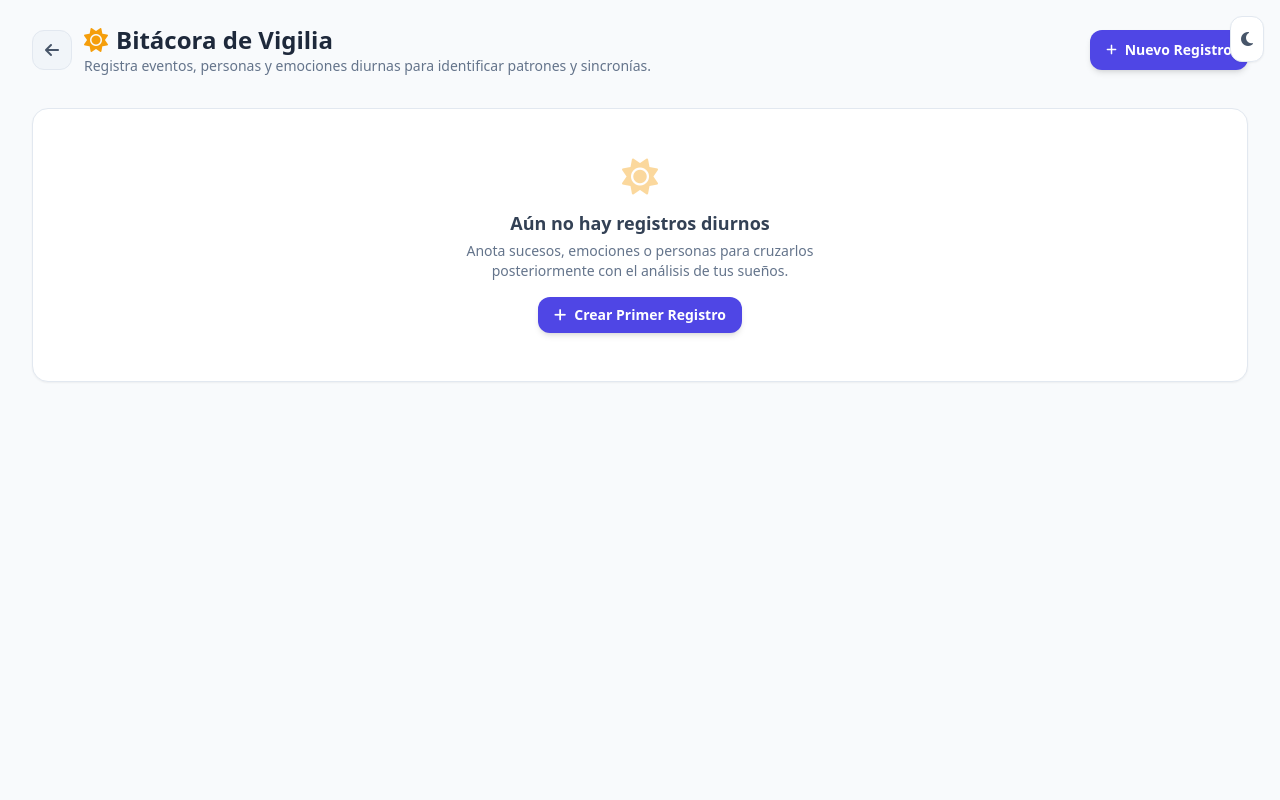
After one commit to TasconLD/diario_suenos, a Flask app: page /vigilia in a window 1280 px wide. The commit adds this page. Run offline with Flask 3, Linux system fonts and the light colour scheme; the visitor is signed in with stand-in values (Sample User, id 1); data that the repository does not hold is empty; some libraries are stand-ins or nearby versions.

Commit message:
feat(vigilia): agregar vista de bitácora de vigilia y traducción ES/EN

```diff
--- a/routes/main.py
+++ b/routes/main.py
@@ -22,9 +22,14 @@ from models import (
     obtener_estadisticas,
     actualizar_racha_usuario,
     verificar_y_otorgar_logros,
-    obtener_estado_logros_usuario
+    obtener_estado_logros_usuario,
+    crear_registro_vigilia,
+    obtener_registros_vigilia_usuario,
+    eliminar_registro_vigilia
 )
 from translations import translate
+
+
 
 # BLOQUE: Inicialización del Blueprint principal
 main_bp = Blueprint('main', __name__)
@@ -1404,3 +1409,68 @@ def cambiar_idioma(lang):
     # Redirigir a la página donde estaba el usuario (o al home por defecto)
     referrer = request.referrer or url_for('main.index')
     return redirect(referrer)
+
+# BLOQUE: Bitácora de Vigilia - Gestión de registros de la vida real
+@main_bp.route('/vigilia')
+def vista_vigilia():
+    if 'usuario_id' not in session:
+        return redirect(url_for('auth.login'))
+
+    usuario_id = session['usuario_id']
+    fecha_hoy = date.today().strftime('%Y-%m-%d')
+    registros = obtener_registros_vigilia_usuario(usuario_id)
+
+    with obtener_conexion() as conn:
+        with conn.cursor(cursor_factory=RealDictCursor) as cursor:
+            cursor.execute("SELECT id, usuario, email, racha_actual FROM usuarios WHERE id = %s;", (usuario_id,))
+            usuario_actual = cursor.fetchone()
+
+    return render_template(
+        'vigilia.html',
+        registros=registros,
+        usuario=usuario_actual,
+        usuario_nombre=session.get('usuario_nombre', 'Usuario'),
+        fecha_hoy=fecha_hoy
+    )
+
+@main_bp.route('/vigilia/nuevo', methods=['POST'])
+def guardar_vigilia():
+    if 'usuario_id' not in session:
+        return jsonify({'success': False, 'error': 'Usuario no autenticado'}), 401
+
+    usuario_id = session['usuario_id']
+    titulo = request.form.get('titulo', '').strip()
+    descripcion = request.form.get('descripcion', '').strip()
+    fecha = request.form.get('fecha') or date.today().strftime('%Y-%m-%d')
+    estado_animo = request.form.get('estado_animo') or None
+    personas_clave = request.form.get('personas_clave', '').strip() or None
+    eventos_clave = request.form.get('eventos_clave', '').strip() or None
+
+    if not titulo or not descripcion:
+        return jsonify({'success': False, 'error': 'El título y la descripción son obligatorios.'}), 400
+
+    try:
+        nuevo_id = crear_registro_vigilia(
+            usuario_id=usuario_id,
+            fecha=fecha,
+            titulo=titulo,
+            descripcion=descripcion,
+            estado_animo=estado_animo,
+            personas_clave=personas_clave,
+            eventos_clave=eventos_clave
+        )
+        return jsonify({'success': True, 'id': nuevo_id, 'message': 'Registro guardado con éxito.'})
+    except Exception as e:
+        return jsonify({'success': False, 'error': str(e)}), 500
+
+@main_bp.route('/vigilia/eliminar/<int:registro_id>', methods=['DELETE', 'POST'])
+def eliminar_vigilia(registro_id):
+    if 'usuario_id' not in session:
+        return jsonify({'success': False, 'error': 'Usuario no autenticado'}), 401
+
+    usuario_id = session['usuario_id']
+    try:
+        eliminar_registro_vigilia(registro_id, usuario_id)
+        return jsonify({'success': True, 'message': 'Registro eliminado correctamente.'})
+    except Exception as e:
+        return jsonify({'success': False, 'error': str(e)}), 500
--- /dev/null
+++ b/templates/vigilia.html
@@ -0,0 +1,212 @@
+{% extends "base.html" %}
+
+{% block title %}{{ _('vigilia_title') }} - Control Onírico{% endblock %}
+
+{% block head %}
+<!-- CDNs de rescate para asegurar Tailwind CSS y FontAwesome -->
+<script src="https://cdn.tailwindcss.com"></script>
+<link rel="stylesheet" href="https://cdnjs.cloudflare.com/ajax/libs/font-awesome/6.4.0/css/all.min.css">
+<script>
+    tailwind.config = {
+        darkMode: 'class',
+        theme: {
+            extend: {
+                colors: {
+                    indigo: { 500: '#6366f1', 600: '#4f46e5' },
+                    amber: { 500: '#f59e0b' }
+                }
+            }
+        }
+    }
+</script>
+{% endblock %}
+
+{% block content %}
+<div class="max-w-7xl mx-auto px-4 sm:px-6 lg:px-8 py-6">
+    <!-- Encabezado con Botón de Regreso -->
+    <div class="flex flex-col sm:flex-row sm:items-center justify-between gap-4 mb-8">
+        <div class="flex items-center gap-3">
+            <a href="{{ url_for('main.index') }}"
+               class="flex items-center justify-center w-10 h-10 rounded-xl bg-slate-100 dark:bg-slate-800 text-slate-600 dark:text-slate-300 hover:bg-slate-200 dark:hover:bg-slate-700 border border-slate-200 dark:border-slate-700 transition"
+               title="{{ _('vigilia_back_dashboard') }}">
+                <i class="fa-solid fa-arrow-left"></i>
+            </a>
+            <div>
+                <h2 class="text-2xl font-bold text-slate-800 dark:text-slate-100 flex items-center gap-2">
+                    <i class="fa-solid fa-sun text-amber-500"></i> {{ _('vigilia_header_title') }}
+                </h2>
+                <p class="text-slate-500 dark:text-slate-400 text-xs sm:text-sm">{{ _('vigilia_header_subtitle') }}</p>
+            </div>
+        </div>
+        <button onclick="document.getElementById('modal-nueva-vigilia').classList.remove('hidden')"
+                class="bg-indigo-600 hover:bg-indigo-500 text-white font-semibold text-xs sm:text-sm px-4 py-2.5 rounded-xl transition shadow-md flex items-center justify-center gap-2 cursor-pointer">
+            <i class="fa-solid fa-plus text-xs"></i> {{ _('vigilia_btn_new') }}
+        </button>
+    </div>
+
+    <!-- Grid de Registros -->
+    <div class="grid grid-cols-1 md:grid-cols-2 lg:grid-cols-3 gap-4" id="contenedor-vigilia">
+        {% if registros %}
+            {% for r in registros %}
+            <div class="bg-white dark:bg-slate-800/80 rounded-2xl p-5 border border-slate-200 dark:border-slate-700 shadow-sm flex flex-col justify-between" id="tarjeta-vigilia-{{ r.id }}">
+                <div>
+                    <div class="flex items-center justify-between mb-3">
+                        <span class="text-xs font-semibold px-2.5 py-1 rounded-lg bg-slate-100 dark:bg-slate-700 text-slate-600 dark:text-slate-300 border border-slate-200 dark:border-slate-600">
+                            <i class="fa-regular fa-calendar mr-1 text-indigo-500"></i>{{ r.fecha }}
+                        </span>
+                        {% if r.estado_animo %}
+                        <span class="text-xs font-semibold px-2.5 py-1 rounded-lg bg-amber-500/10 text-amber-600 dark:text-amber-400 border border-amber-500/20">
+                            {{ _('vigilia_mood_label') }}: {{ r.estado_animo }}/5
+                        </span>
+                        {% endif %}
+                    </div>
+
+                    <h3 class="text-lg font-bold text-slate-800 dark:text-slate-100 mb-2">{{ r.titulo }}</h3>
+                    <p class="text-slate-600 dark:text-slate-300 text-xs sm:text-sm leading-relaxed whitespace-pre-line mb-4">{{ r.descripcion }}</p>
+
+                    {% if r.personas_clave or r.eventos_clave %}
+                    <div class="border-t border-slate-100 dark:border-slate-700/60 pt-3 text-xs space-y-1.5 text-slate-500 dark:text-slate-400">
+                        {% if r.personas_clave %}
+                        <div class="flex items-center gap-1.5"><i class="fa-solid fa-users text-indigo-500"></i><strong>{{ _('vigilia_people_label') }}:</strong> {{ r.personas_clave }}</div>
+                        {% endif %}
+                        {% if r.eventos_clave %}
+                        <div class="flex items-center gap-1.5"><i class="fa-solid fa-bolt text-amber-500"></i><strong>{{ _('vigilia_signals_label') }}:</strong> {{ r.eventos_clave }}</div>
+                        {% endif %}
+                    </div>
+                    {% endif %}
+                </div>
+
+                <div class="border-t border-slate-100 dark:border-slate-700/60 pt-3 mt-4 flex justify-end">
+                    <button onclick="eliminarVigilia({{ r.id }})" class="text-red-500 hover:text-red-600 p-1.5 rounded-lg hover:bg-red-50 dark:hover:bg-red-500/10 transition cursor-pointer" title="{{ _('vigilia_delete') }}">
+                        <i class="fa-solid fa-trash-can text-sm"></i>
+                    </button>
+                </div>
+            </div>
+            {% endfor %}
+        {% else %}
+            <div class="col-span-full text-center py-12 bg-white dark:bg-slate-800/80 rounded-2xl border border-slate-200 dark:border-slate-700 shadow-sm p-6">
+                <i class="fa-solid fa-sun text-4xl text-amber-500/40 mb-3"></i>
+                <h3 class="text-lg font-bold text-slate-700 dark:text-slate-200">{{ _('vigilia_empty_title') }}</h3>
+                <p class="text-slate-500 dark:text-slate-400 text-xs sm:text-sm mt-1 max-w-md mx-auto">{{ _('vigilia_empty_desc') }}</p>
+                <button onclick="document.getElementById('modal-nueva-vigilia').classList.remove('hidden')"
+                        class="mt-4 bg-indigo-600 hover:bg-indigo-500 text-white font-semibold text-xs sm:text-sm px-4 py-2 rounded-xl transition shadow-md inline-flex items-center gap-2 cursor-pointer">
+                    <i class="fa-solid fa-plus"></i> {{ _('vigilia_btn_create_first') }}
+                </button>
+            </div>
+        {% endif %}
+    </div>
+</div>
+
+<!-- MODAL FLOTANTE -->
+<div id="modal-nueva-vigilia" class="fixed inset-0 bg-slate-900/60 backdrop-blur-sm z-50 flex items-center justify-center p-4 hidden">
+    <div class="bg-white dark:bg-slate-800 rounded-2xl border border-slate-200 dark:border-slate-700 shadow-2xl w-full max-w-lg overflow-hidden">
+        <div class="flex items-center justify-between px-6 py-4 border-b border-slate-100 dark:border-slate-700">
+            <h3 class="text-lg font-bold text-slate-800 dark:text-slate-100 flex items-center gap-2">
+                <i class="fa-solid fa-feather-pointed text-indigo-500"></i> {{ _('vigilia_modal_title') }}
+            </h3>
+            <button onclick="document.getElementById('modal-nueva-vigilia').classList.add('hidden')" class="text-slate-400 hover:text-slate-600 dark:hover:text-slate-200 cursor-pointer">
+                <i class="fa-solid fa-xmark text-lg"></i>
+            </button>
+        </div>
+
+        <form id="form-nueva-vigilia" class="p-6 space-y-4">
+            <div>
+                <label class="block text-xs font-bold text-slate-700 dark:text-slate-300 mb-1">{{ _('vigilia_field_title') }}</label>
+                <input type="text" name="titulo" class="w-full bg-slate-50 dark:bg-slate-900 border border-slate-200 dark:border-slate-700 rounded-xl px-3 py-2 text-xs sm:text-sm text-slate-800 dark:text-slate-100 focus:outline-none focus:ring-2 focus:ring-indigo-500" placeholder="{{ _('vigilia_ph_title') }}" required>
+            </div>
+
+            <div class="grid grid-cols-1 sm:grid-cols-2 gap-3">
+                <div>
+                    <label class="block text-xs font-bold text-slate-700 dark:text-slate-300 mb-1">{{ _('vigilia_field_date') }}</label>
+                    <input type="date" name="fecha" value="{{ fecha_hoy }}" class="w-full bg-slate-50 dark:bg-slate-900 border border-slate-200 dark:border-slate-700 rounded-xl px-3 py-2 text-xs sm:text-sm text-slate-800 dark:text-slate-100 focus:outline-none focus:ring-2 focus:ring-indigo-500" required>
+                </div>
+                <div>
+                    <label class="block text-xs font-bold text-slate-700 dark:text-slate-300 mb-1">{{ _('vigilia_field_mood') }}</label>
+                    <select name="estado_animo" class="w-full bg-slate-50 dark:bg-slate-900 border border-slate-200 dark:border-slate-700 rounded-xl px-3 py-2 text-xs sm:text-sm text-slate-800 dark:text-slate-100 focus:outline-none focus:ring-2 focus:ring-indigo-500">
+                        <option value="">{{ _('vigilia_select_option') }}</option>
+                        <option value="5">5 - {{ _('vigilia_mood_5') }}</option>
+                        <option value="4">4 - {{ _('vigilia_mood_4') }}</option>
+                        <option value="3">3 - {{ _('vigilia_mood_3') }}</option>
+                        <option value="2">2 - {{ _('vigilia_mood_2') }}</option>
+                        <option value="1">1 - {{ _('vigilia_mood_1') }}</option>
+                    </select>
+                </div>
+            </div>
+
+            <div>
+                <label class="block text-xs font-bold text-slate-700 dark:text-slate-300 mb-1">{{ _('vigilia_field_desc') }}</label>
+                <textarea name="descripcion" rows="3" class="w-full bg-slate-50 dark:bg-slate-900 border border-slate-200 dark:border-slate-700 rounded-xl px-3 py-2 text-xs sm:text-sm text-slate-800 dark:text-slate-100 focus:outline-none focus:ring-2 focus:ring-indigo-500" placeholder="{{ _('vigilia_ph_desc') }}" required></textarea>
+            </div>
+
+            <div>
+                <label class="block text-xs font-bold text-slate-700 dark:text-slate-300 mb-1">{{ _('vigilia_field_people') }}</label>
+                <input type="text" name="personas_clave" class="w-full bg-slate-50 dark:bg-slate-900 border border-slate-200 dark:border-slate-700 rounded-xl px-3 py-2 text-xs sm:text-sm text-slate-800 dark:text-slate-100 focus:outline-none focus:ring-2 focus:ring-indigo-500" placeholder="{{ _('vigilia_ph_people') }}">
+            </div>
+
+            <div>
+                <label class="block text-xs font-bold text-slate-700 dark:text-slate-300 mb-1">{{ _('vigilia_field_signals') }}</label>
+                <input type="text" name="eventos_clave" class="w-full bg-slate-50 dark:bg-slate-900 border border-slate-200 dark:border-slate-700 rounded-xl px-3 py-2 text-xs sm:text-sm text-slate-800 dark:text-slate-100 focus:outline-none focus:ring-2 focus:ring-indigo-500" placeholder="{{ _('vigilia_ph_signals') }}">
+            </div>
+
+            <div class="flex items-center justify-end gap-2 pt-3 border-t border-slate-100 dark:border-slate-700">
+                <button type="button" onclick="document.getElementById('modal-nueva-vigilia').classList.add('hidden')" class="px-4 py-2 rounded-xl bg-slate-100 dark:bg-slate-700 text-slate-700 dark:text-slate-200 font-semibold text-xs sm:text-sm hover:bg-slate-200 dark:hover:bg-slate-600 transition cursor-pointer">
+                    {{ _('btn_cancel') }}
+                </button>
+                <button type="submit" id="btn-guardar-vigilia" class="px-4 py-2 rounded-xl bg-indigo-600 text-white font-semibold text-xs sm:text-sm hover:bg-indigo-500 transition shadow-md flex items-center gap-1.5 cursor-pointer">
+                    <i class="fa-solid fa-floppy-disk"></i> {{ _('btn_save') }}
+                </button>
+            </div>
+        </form>
+    </div>
+</div>
+
+<script>
+document.getElementById('form-nueva-vigilia').addEventListener('submit', function(e) {
+    e.preventDefault();
+    const btn = document.getElementById('btn-guardar-vigilia');
+    btn.disabled = true;
+    btn.innerHTML = '<i class="fa-solid fa-spinner fa-spin"></i> {{ _("vigilia_saving") }}';
+
+    const formData = new FormData(this);
+
+    fetch('/vigilia/nuevo', {
+        method: 'POST',
+        body: formData
+    })
+    .then(res => res.json())
+    .then(data => {
+        if(data.success) {
+            location.reload();
+        } else {
+            alert('Error: ' + data.error);
+            btn.disabled = false;
+            btn.innerHTML = '<i class="fa-solid fa-floppy-disk"></i> {{ _("btn_save") }}';
+        }
+    })
+    .catch(err => {
+        console.error(err);
+        alert('{{ _("vigilia_server_error") }}');
+        btn.disabled = false;
+        btn.innerHTML = '<i class="fa-solid fa-floppy-disk"></i> {{ _("btn_save") }}';
+    });
+});
+
+function eliminarVigilia(id) {
+    if(!confirm('{{ _("vigilia_confirm_delete") }}')) return;
+
+    fetch(`/vigilia/eliminar/${id}`, {
+        method: 'POST'
+    })
+    .then(res => res.json())
+    .then(data => {
+        if(data.success) {
+            const el = document.getElementById(`tarjeta-vigilia-${id}`);
+            if(el) el.remove();
+        } else {
+            alert('Error: ' + data.error);
+        }
+    })
+    .catch(err => console.error(err));
+}
+</script>
+{% endblock %}
```
Also changed, not shown: database.py (+14 -0 lines), models.py (+42 -0 lines), pdf_generator.py (+0 -81 lines), templates/partials/_header.html (+12 -0 lines), translations.py (+75 -1 lines), 1 other file.
